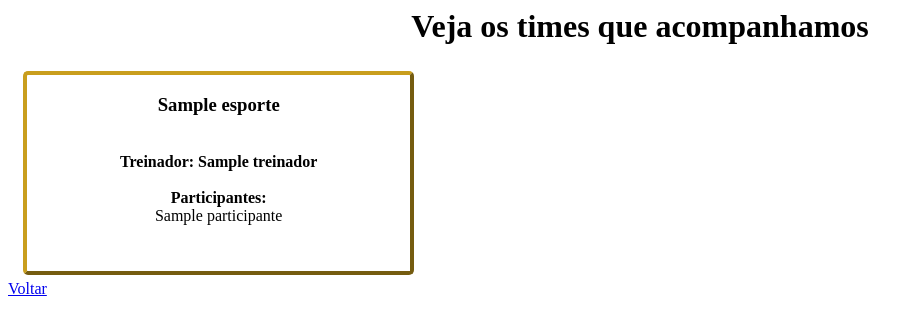
After one commit to Akiira23/MAC0439, a Django app: template Fase_3/Fantasy_Star/times/templates/times/lista.html in a window 1280 px wide. The commit adds this page. Shown: the top 335 px of the page, without its empty margins (0-921 px from the left). Run offline with Django 3.2, Linux system fonts and the light colour scheme; the template is opened without the code that fills it: most values are stand-ins (such as "Sample title", 1, 10 or a date in 2020).

Commit message:
WIP: Mais views do Mongo

```diff
--- /dev/null
+++ b/Fase_3/Fantasy_Star/times/templates/times/lista.html
@@ -0,0 +1,54 @@
+{% load static %}
+<!-- <link rel="stylesheet" type="text/css" href="{% static 'esportes/style.css' %}"> -->
+
+<h1> Veja os times que acompanhamos </h1>
+
+<div class="times-panel">
+    {% for times in dados %}
+    <div class="times-card">
+        <h3>{{ times.nome }}</h3>
+        <br>
+        <b>Treinador: {{ times.treinador.nome }}</b>
+        <br>
+        <b>Participantes:<br></b>
+
+            {% for participante in times.participantes %}
+            <span> {{ participante.nome }} <br></span>
+            {% endfor %}
+            <br>
+            <br>
+    </div>
+    {% endfor %}
+</div>
+
+<style>
+    h1 {
+       text-align: center;
+    }
+
+    .times-panel {
+        display: grid;
+        grid-template-columns: 1fr 1fr 1fr;
+    }
+
+    .times-card {
+      margin: 5px 15px;
+      padding-bottom: 10px;
+      border-radius: 5px;
+      border: 4px outset hsl(45, 75%, 45%);
+      display: flex;
+      flex-direction: column;
+      align-items: center;
+    }
+
+    .partidas-card:hover {
+        background-color: hsl(210, 65%, 95%);
+    }
+
+    span {
+        font-size: normal;
+        text-align: center;
+    }
+</style>
+
+<a href="{% url 'times:index' %}"> Voltar </a>
--- a/Fase_3/Fantasy_Star/times/views.py
+++ b/Fase_3/Fantasy_Star/times/views.py
@@ -1,6 +1,7 @@
 from django.http import HttpResponse, HttpResponseRedirect
 from django.urls import reverse
 import pymongo
+from django.shortcuts import get_object_or_404, render
 from bson import ObjectId
 
 
--- a/Fase_3/Fantasy_Star/torneios/views.py
+++ b/Fase_3/Fantasy_Star/torneios/views.py
@@ -1,6 +1,7 @@
 from django.http import HttpResponse, HttpResponseRedirect
 from django.urls import reverse
 import pymongo
+from django.shortcuts import get_object_or_404, render
 from bson import ObjectId
 
 
```
Also changed, not shown: Fase_3/Fantasy_Star/esportes/templates/esportes/lista.html (+15 -3 lines), Fase_3/Fantasy_Star/jogadores/templates/jogadores/lista.html (+19 -7 lines), Fase_3/Fantasy_Star/partidas/templates/partidas/lista.html (+20 -9 lines), Fase_3/Fantasy_Star/torneios/templates/torneios/lista.html (added, +53 -0 lines).
